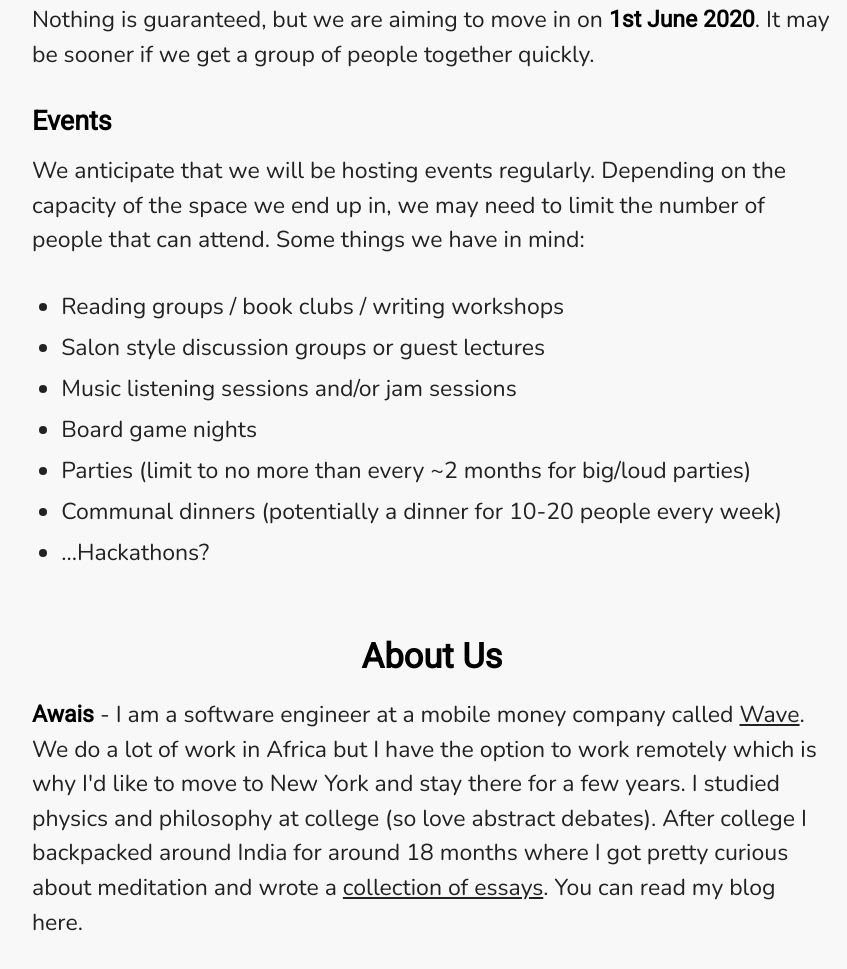
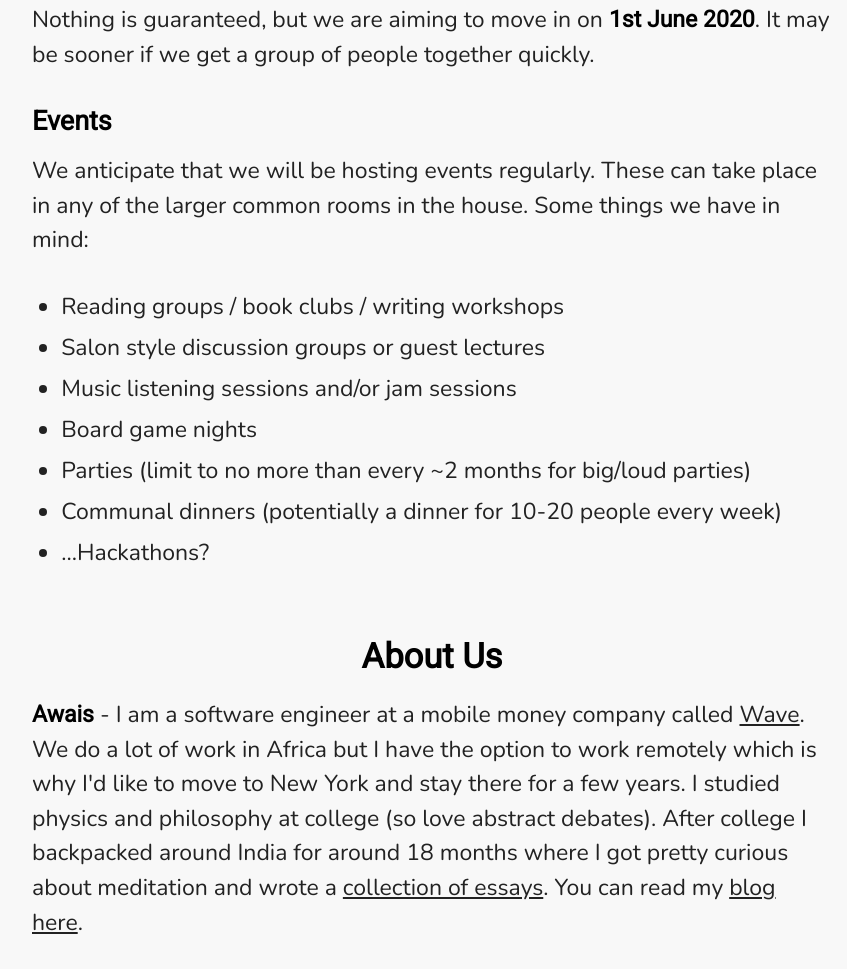
Before and after one commit to ahussain3/thevillagenyc, a plain HTML site: page index.html in a window 1280 px wide. Shown: the part 1817-2786 px from the top of the page, without its empty margins (208-1055 px from the left). Drawn offline with nearby package versions, Linux system fonts and the light colour scheme.

Commit message:
Fix a broken link

```diff
--- a/index.html
+++ b/index.html
@@ -42,7 +42,7 @@
     <h3 id="timeline-">Timeline:</h3>
     <p>Nothing is guaranteed, but we are aiming to move in on <strong>1st June 2020</strong>. It may be sooner if we get a group of people together quickly.</p>
     <h3 id="events">Events</h2>
-    <p>We anticipate that we will be hosting events regularly. Depending on the capacity of the space we end up in, we may need to limit the number of people that can attend. Some things we have in mind:</p>
+    <p>We anticipate that we will be hosting events regularly. These can take place in any of the larger common rooms in the house. Some things we have in mind:</p>
     <p>
     <ul>
     <li>Reading groups / book clubs / writing workshops</li>
@@ -55,7 +55,7 @@
     </ul>
     </p>
     <h2 id="about-us">About Us</h2>
-    <p><strong>Awais</strong> - I am a software engineer at a mobile money company called <a href="https://wave.engineering/about/" target="_blank">Wave</a>. We do a lot of work in Africa but I have the option to work remotely which is why I'd like to move to New York and stay there for a few years. I studied physics and philosophy at college (so love abstract debates). After college I backpacked around India for around 18 months where I got pretty curious about meditation and wrote a <a href="https://www.amazon.com/Travels-India-Awais-Hussain/dp/1719451370" target="_blank">collection of essays</a>. You can read my blog here.</p>
+    <p><strong>Awais</strong> - I am a software engineer at a mobile money company called <a href="https://wave.engineering/about/" target="_blank">Wave</a>. We do a lot of work in Africa but I have the option to work remotely which is why I'd like to move to New York and stay there for a few years. I studied physics and philosophy at college (so love abstract debates). After college I backpacked around India for around 18 months where I got pretty curious about meditation and wrote a <a href="https://www.amazon.com/Travels-India-Awais-Hussain/dp/1719451370" target="_blank">collection of essays</a>. You can read my <a href="https://awais.io/">blog here</a>.</p>
     <p>I also lived in London for a year where I stayed in a co-living arrangement called <a href="https://www.nwspk.com/" target="_blank">Newspeak House</a> which is my main reference point for what is possible in this kind of space.</p>
     <p><strong>Jackson</strong> - I also work at Wave. I'll fill this out later :)</p>
     <h2 id="the-house">The House</h2>
```
